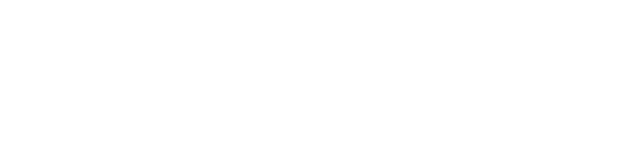
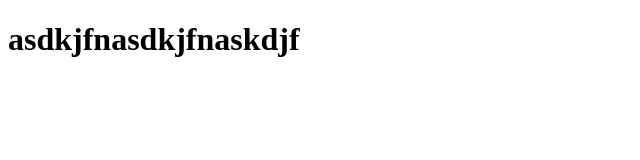
Before and after one commit to Shaguruck13/practic-git, a plain HTML site: page index.html in a window 1280 px wide. Shown: the whole page, without its empty margins (0-640 px from the left). Drawn offline with Linux system fonts and the light colour scheme.

```diff
--- a/index.html
+++ b/index.html
@@ -7,6 +7,6 @@
     <title>git practica</title>
 </head>
 <body>
-
+    <h1>asdkjfnasdkjfnaskdjf</h1>
 </body>
 </html>
```
